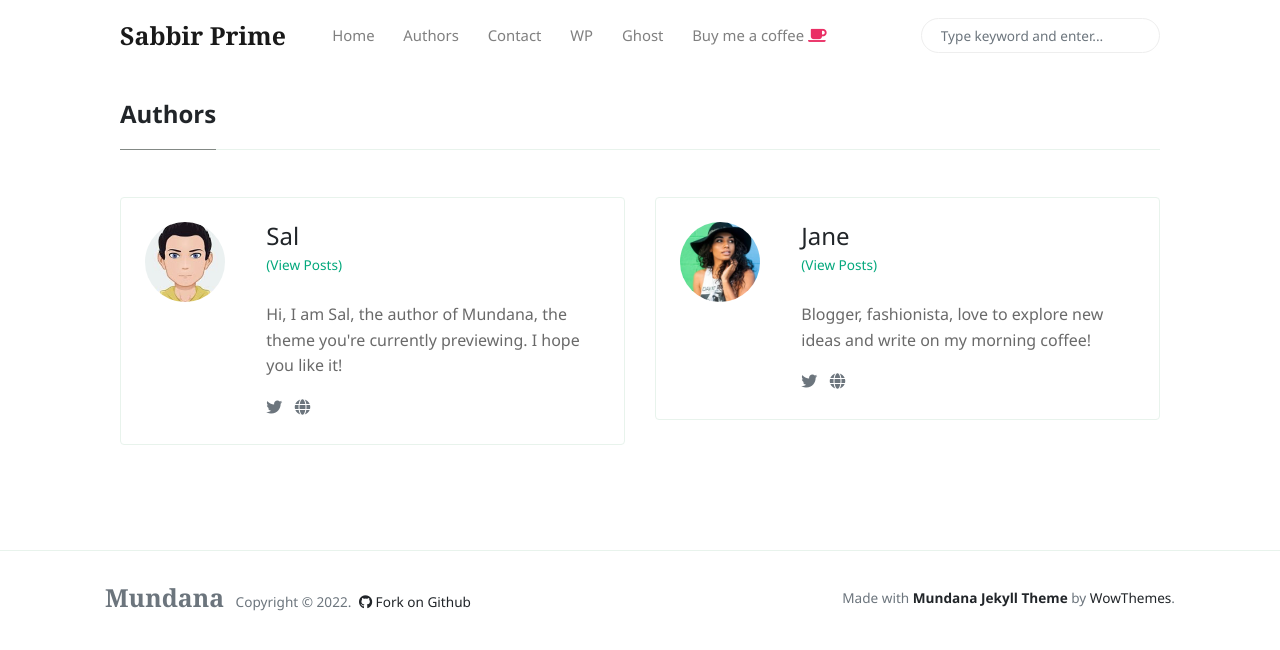
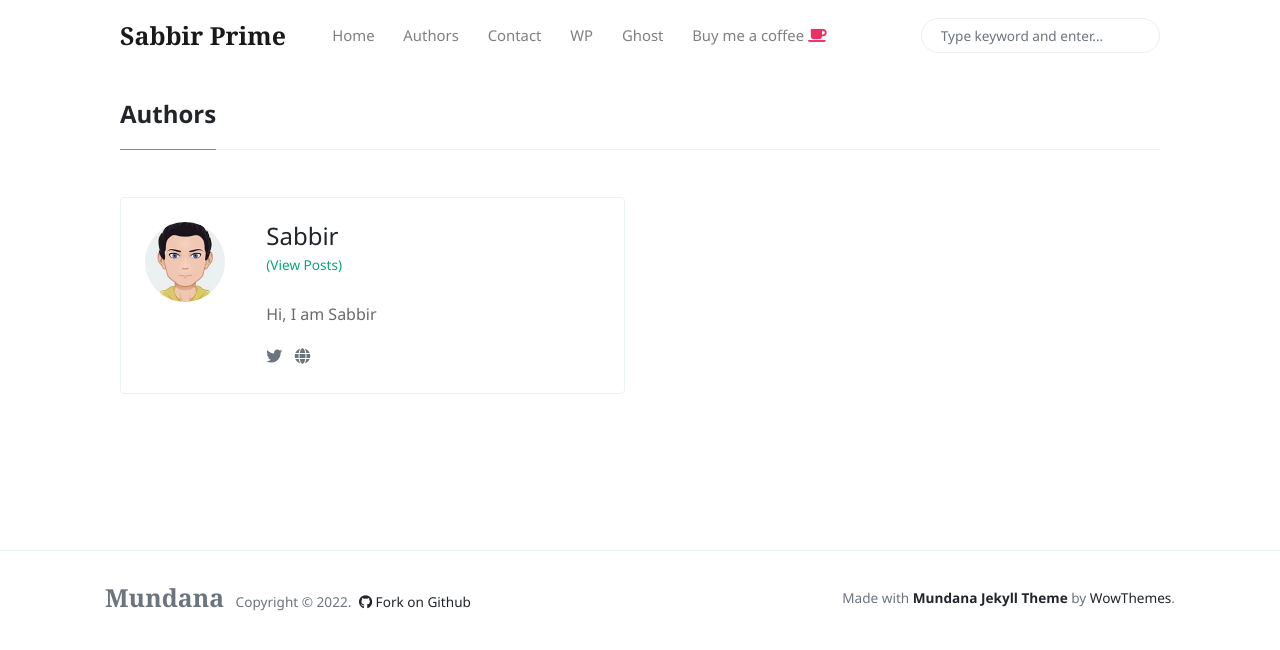
Before and after one commit to sabbir2609/sabbir2609.github.io, a Jekyll site: the page built from _pages/authors-list.html, in a window 1280 px wide. Shown: the top 650 px of the page. Built offline with Jekyll 4.4.1, drawn with Linux system fonts in a browser that asks for light colours; nearby versions of some CDN libraries.

Commit message:
Update _config.yml

```diff
--- a/_config.yml
+++ b/_config.yml
@@ -1,12 +1,12 @@
 # Site
 name: 'Sabbir Prime'
-description: 'Mundana is a free Jekyll theme for awesome people like you, Medium like.'
+description: 'Hey There! Welcome To My Blog. This is Sabbir Hasan Munna. I am Just A Hobby Dev. Ad I love Coding And Tech Stuff.'
 logo: 'assets/images/logo.png'
 favicon: 'assets/images/favicon.ico'
 baseurl: ''
-disqus: 'demowebsite'
-email: 'wowthemesnet@gmail.com'
-mailchimp-list: 'https://wowthemes.us11.list-manage.com/subscribe/post?u=8aeb20a530e124561927d3bd8&amp;id=8c3d2d214b'
+disqus: 'Sabbirs Blog'
+email: 'sabbirhasan2999@gmail.com'
+mailchimp-list: ''
 
 include: ["_pages"]
 permalink: /:title/
@@ -20,20 +20,12 @@ plugins:
 
 authors:
     sal:
-      name:           Sal
-      site:           https://www.wowthemes.net
+      name:           Sabbir
+      site:           sabbirprime.me
       avatar:         /assets/images/avatar1.jpg
-      bio:            "Hi, I am Sal, the author of Mundana, the theme you're currently previewing. I hope you like it!"
+      bio:            "Hi, I am Sabbir"
       email:          wowthemesnet@gmail.com
-      twitter:        https://twitter.com/wowthemesnet
-
-    jane:
-      name:           Jane
-      site:           https://www.wowthemes.net
-      avatar:         /assets/images/avatar2.jpg
-      bio:            "Blogger, fashionista, love to explore new ideas and write on my morning coffee!"
-      email:          fakemail@gmail.com
-      twitter:        https://twitter.com/wowthemesnet
+      twitter:        https://twitter.com/sabbir2609
 
 # Defaults
 defaults:
```
